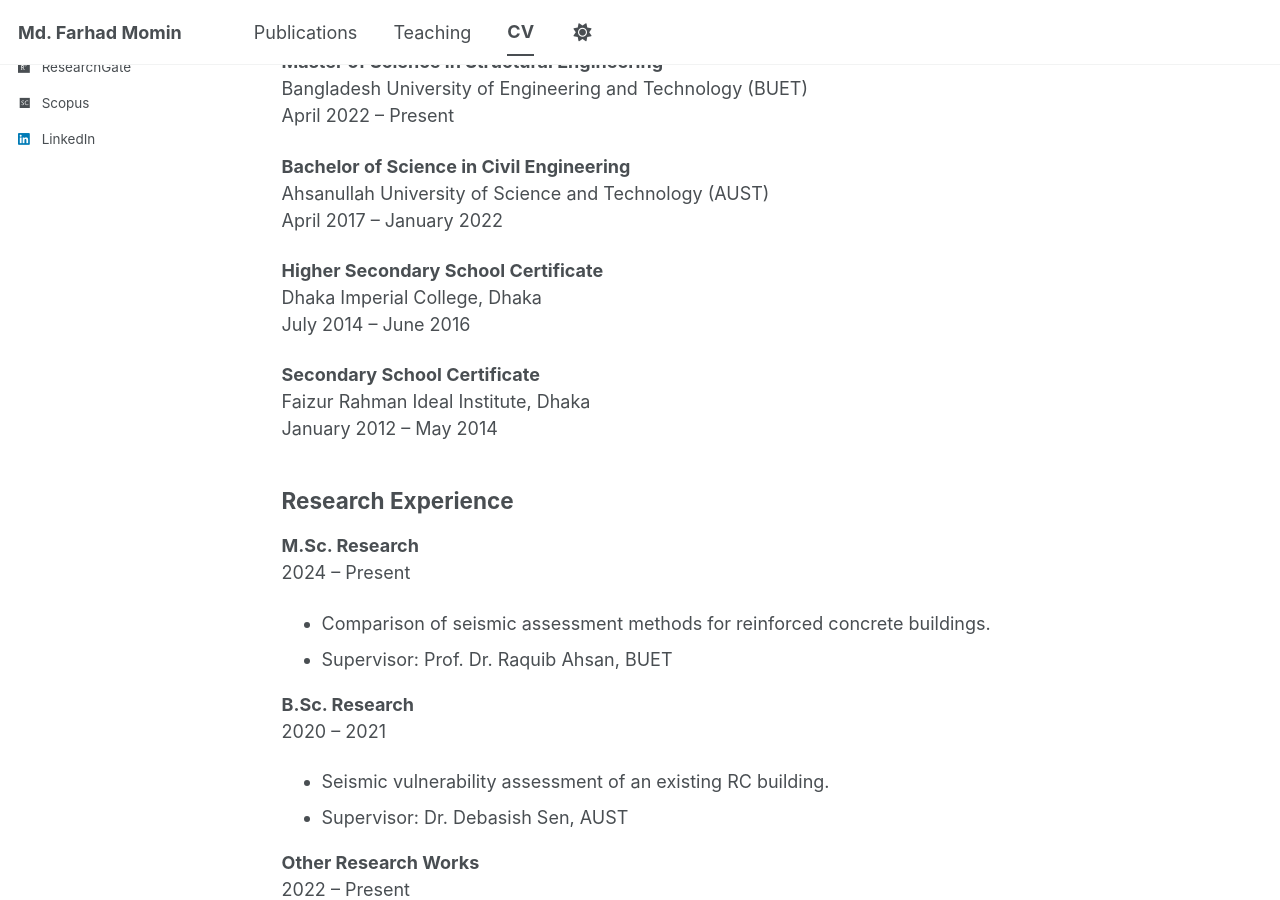
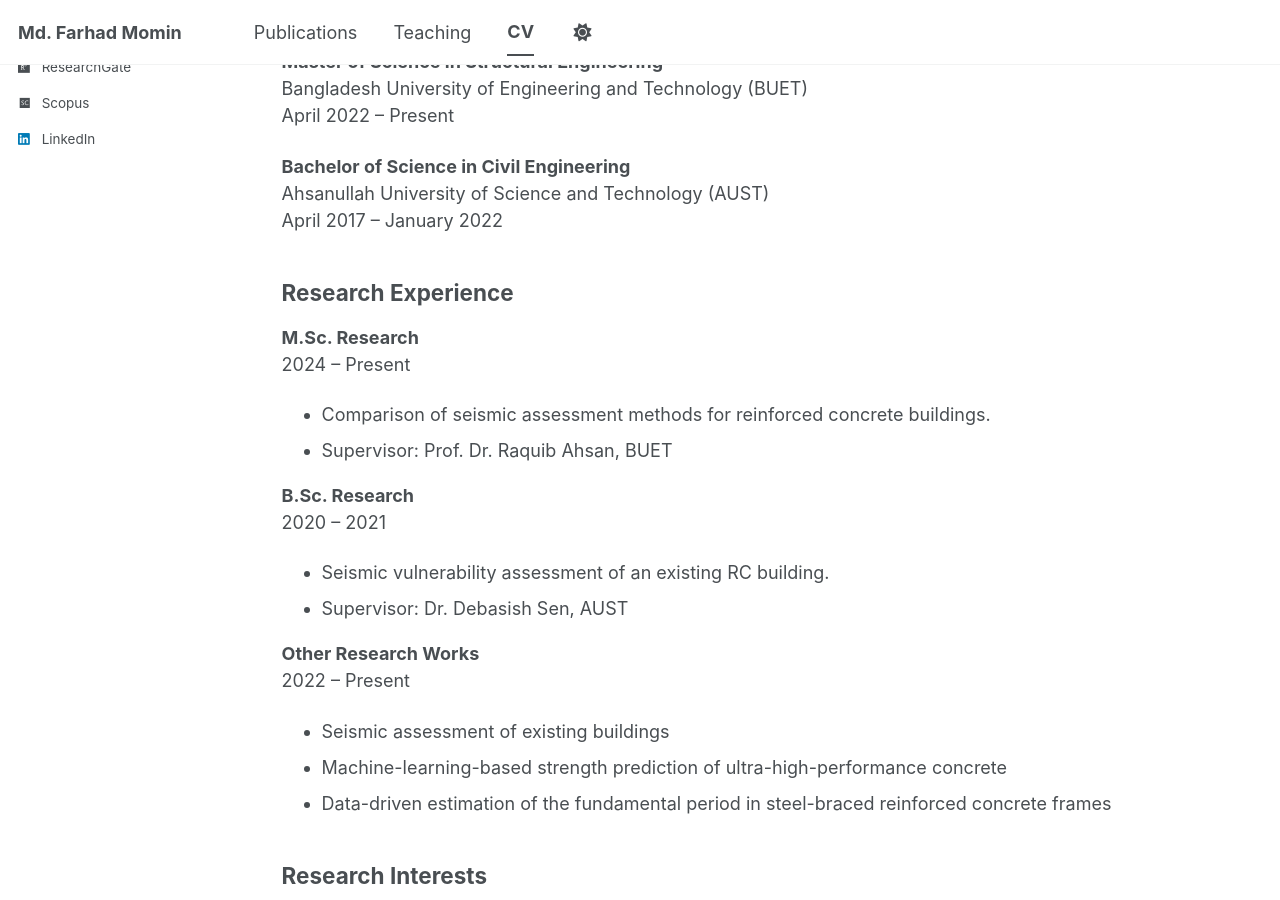
Before and after one commit to farhad-momin/farhad-momin.github.io, a Jekyll site: the page built from _pages/cv.md, in a window 1280 px wide and 900 px high, scrolled down 540 px. Built offline with Jekyll 4.4.1, drawn with Linux system fonts in a browser that asks for light colours; some web fonts are replaced; a script bundle is joined from its source files by our own code; library files that are not in the unit come from our copies.

Commit message:
Update CV by removing school certificates
Removed educational qualifications from CV.

```diff
--- a/_pages/cv.md
+++ b/_pages/cv.md
@@ -27,14 +27,6 @@ April 2022 – Present
 **Bachelor of Science in Civil Engineering**
 Ahsanullah University of Science and Technology (AUST)
 April 2017 – January 2022
-
-**Higher Secondary School Certificate**
-Dhaka Imperial College, Dhaka
-July 2014 – June 2016
-
-**Secondary School Certificate**
-Faizur Rahman Ideal Institute, Dhaka
-January 2012 – May 2014
 
 ## Research Experience
 
```
